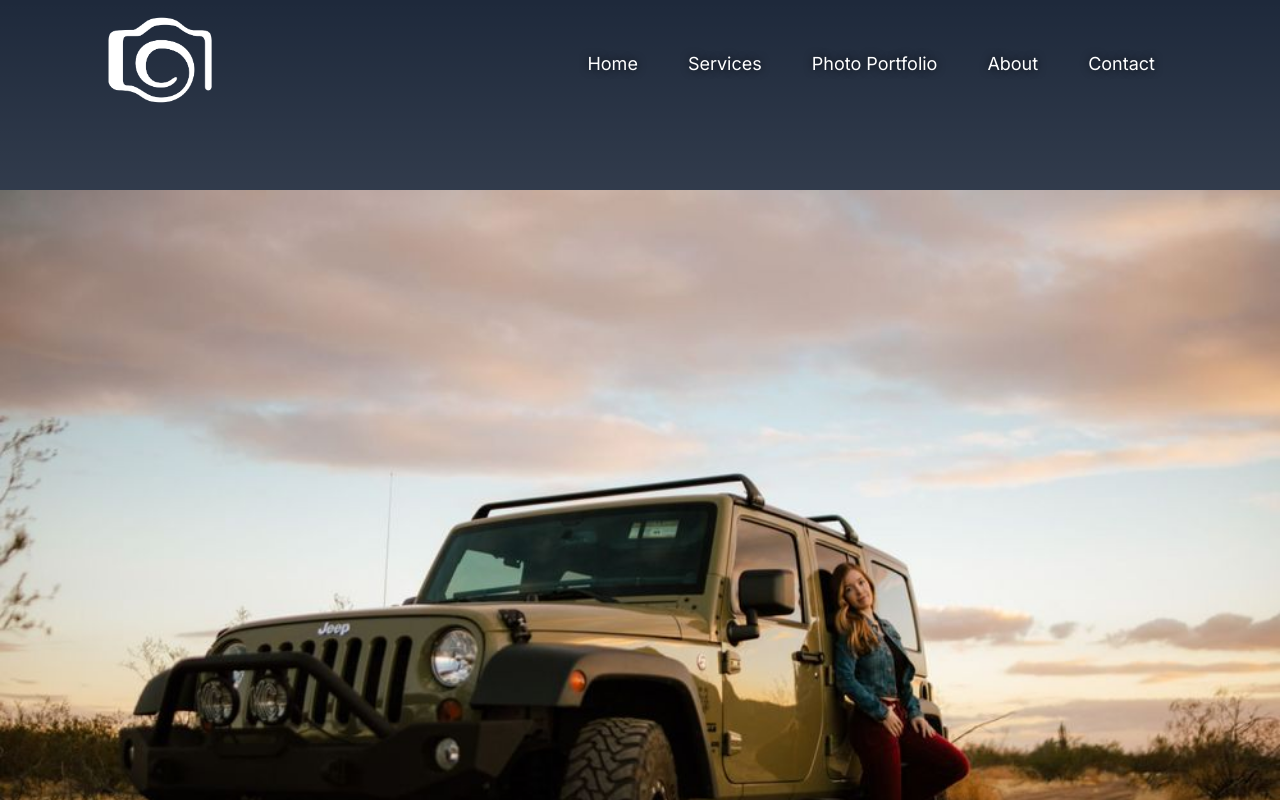
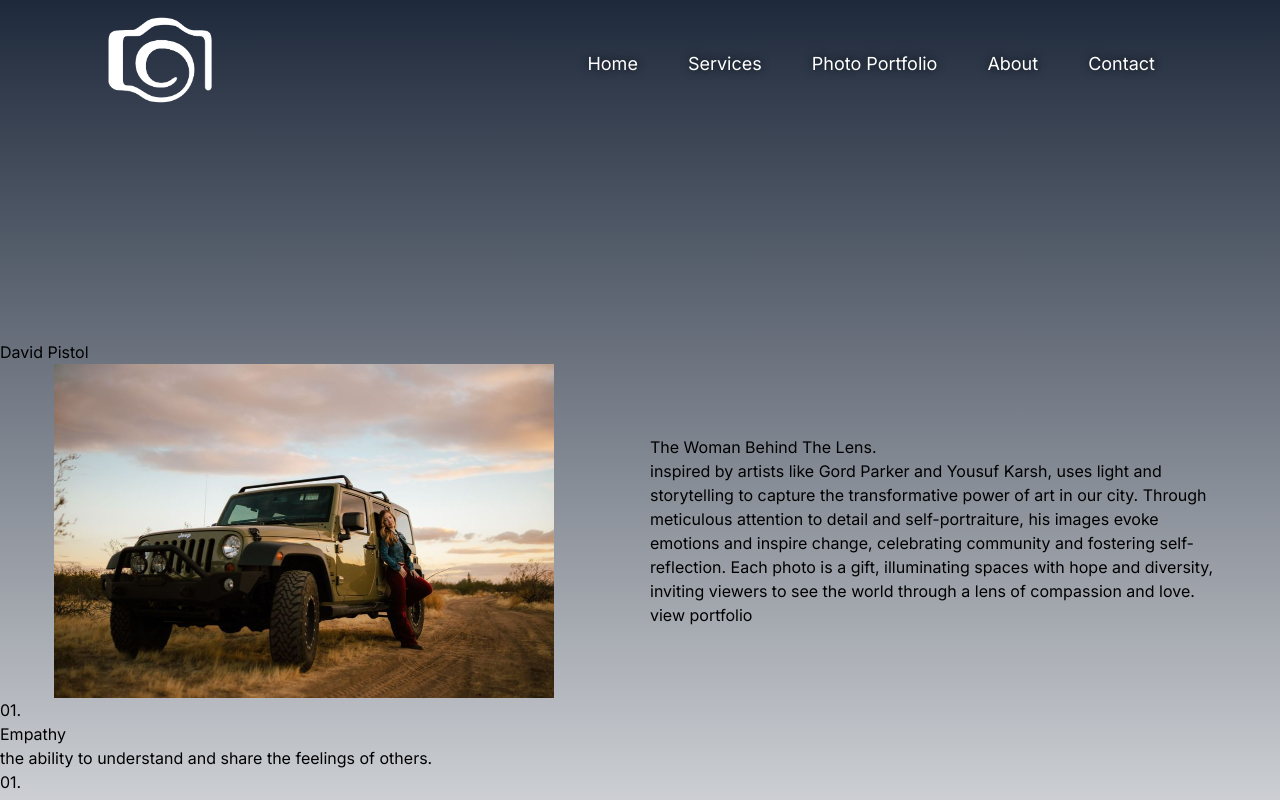
Before and after one commit to loganparke/bravado, a Next.js app: page /about in a window 1280 px wide. Shown: the top 800 px of the page. Built offline with nearby package versions, Linux system fonts and the light colour scheme.

Commit message:
updated styles

```diff
--- a/src/app/about/page.tsx
+++ b/src/app/about/page.tsx
@@ -11,14 +11,13 @@ export default function About(){
     <>
       <Navbar/>
       <section>
-      <Image alt='pic' src={pic1} className='w-[100vw] mt-[-150px]'/>
       <h1>David Pistol</h1>
       </section>
 
 
-      <section>
-        <Image  alt='pic' src={pic1}/>
-        <div>
+      <section className='flex justify-center items-center'>
+        <Image className='w-[80%] max-w-[500px] mr-24' alt='pic' src={pic1}/>
+        <div className='w-[45%]'>
           <h5>The Woman Behind The Lens.</h5>
           <p>inspired by artists like Gord Parker and Yousuf Karsh, uses light and storytelling to capture the transformative power of art in our city. Through meticulous attention to detail and self-portraiture, his images evoke emotions and inspire change, celebrating community and fostering self-reflection. Each photo is a gift, illuminating spaces with hope and diversity, inviting viewers to see the world through a lens of compassion and love.</p>
           <a href="/portfolio"> view portfolio</a>
```
